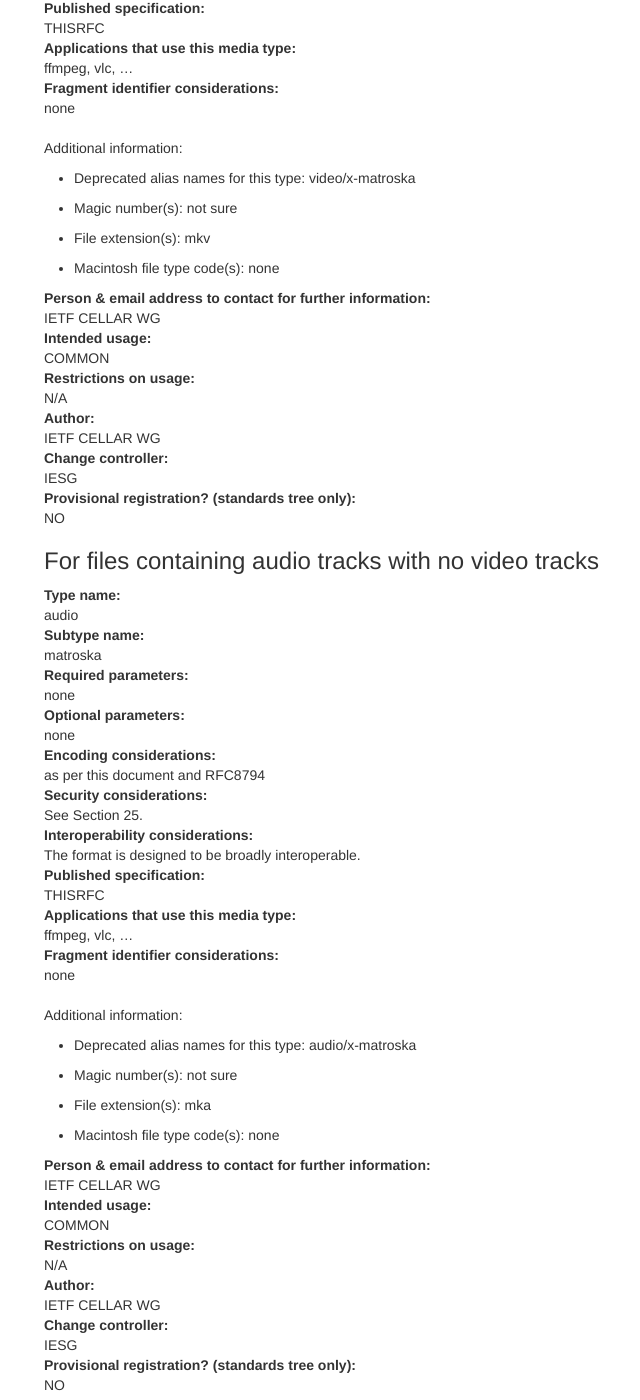
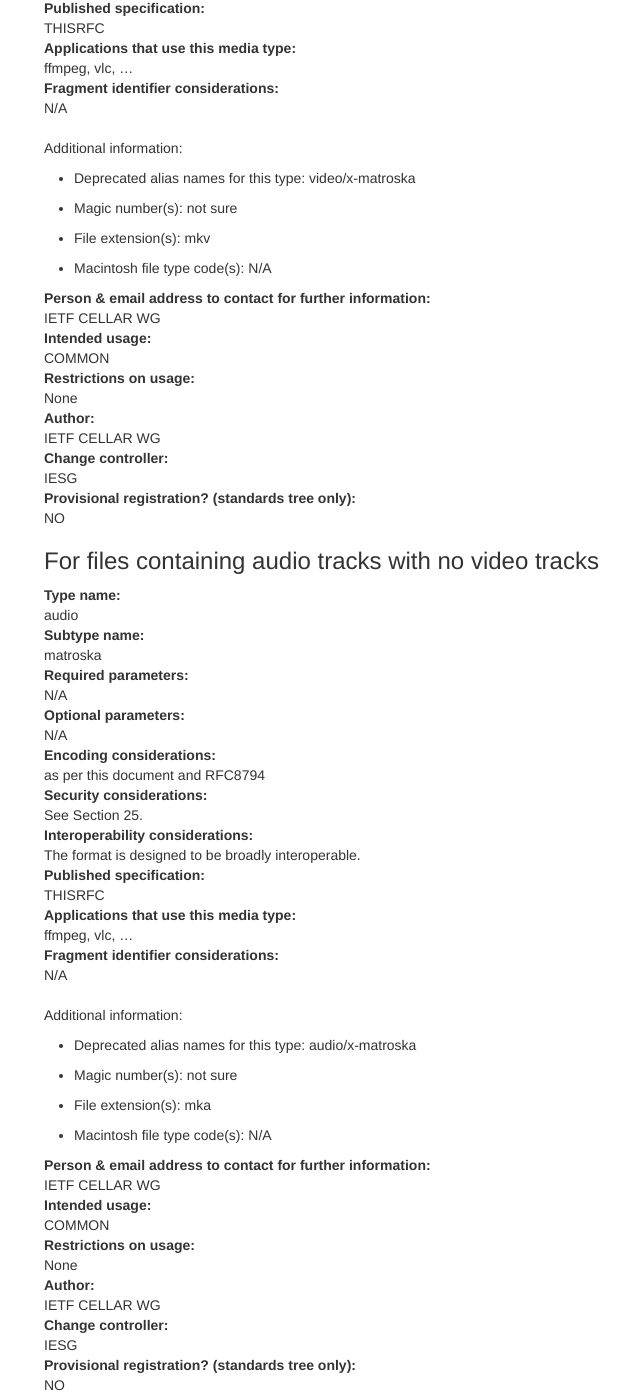
Before and after one commit to ietf-wg-cellar/matroska-specification, a Jekyll site: the page built from iana.md, in a window 1280 px wide and 1400 px high, scrolled down 746 px. Shown: the whole window, without its empty margins (261-901 px from the left). Built offline with Jekyll 4.4.1, drawn with Linux system fonts in a browser that asks for light colours; our own code applies the rules of GitHub Pages for plain Markdown files; some of the changed text lies outside the part shown.

Commit message:
use N/A for not relevant information as defined in RFC 6838

```diff
--- a/iana.md
+++ b/iana.md
@@ -27,10 +27,10 @@ Subtype name:
 : matroska
 
 Required parameters:
-: none
+: N/A
 
 Optional parameters:
-: none
+: N/A
 
 Encoding considerations:
 : as per this document and RFC8794
@@ -48,7 +48,7 @@ Applications that use this media type:
 : ffmpeg, vlc, ...
 
 Fragment identifier considerations:
-: none
+: N/A
 
 Additional information:
 
@@ -58,7 +58,7 @@ Additional information:
 
   - File extension(s): mkv
 
-  - Macintosh file type code(s): none
+  - Macintosh file type code(s): N/A
 
 Person & email address to contact for further information:
 : IETF CELLAR WG
@@ -87,10 +87,10 @@ Subtype name:
 : matroska
 
 Required parameters:
-: none
+: N/A
 
 Optional parameters:
-: none
+: N/A
 
 Encoding considerations:
 : as per this document and RFC8794
@@ -108,7 +108,7 @@ Applications that use this media type:
 : ffmpeg, vlc, ...
 
 Fragment identifier considerations:
-: none
+: N/A
 
 Additional information:
 
@@ -118,7 +118,7 @@ Additional information:
 
   - File extension(s): mka
 
-  - Macintosh file type code(s): none
+  - Macintosh file type code(s): N/A
 
 Person & email address to contact for further information:
 : IETF CELLAR WG
@@ -147,10 +147,10 @@ Subtype name:
 : matroska-3d
 
 Required parameters:
-: none
+: N/A
 
 Optional parameters:
-: none
+: N/A
 
 Encoding considerations:
 : as per this document and RFC8794
@@ -168,7 +168,7 @@ Applications that use this media type:
 : ffmpeg, vlc, ...
 
 Fragment identifier considerations:
-: none
+: N/A
 
 Additional information:
 
@@ -178,7 +178,7 @@ Additional information:
 
   - File extension(s): mk3d
 
-  - Macintosh file type code(s): none
+  - Macintosh file type code(s): N/A
 
 Person & email address to contact for further information:
 : IETF CELLAR WG
```
Also changed, not shown: other parts of iana.md (+3 -3 lines).
